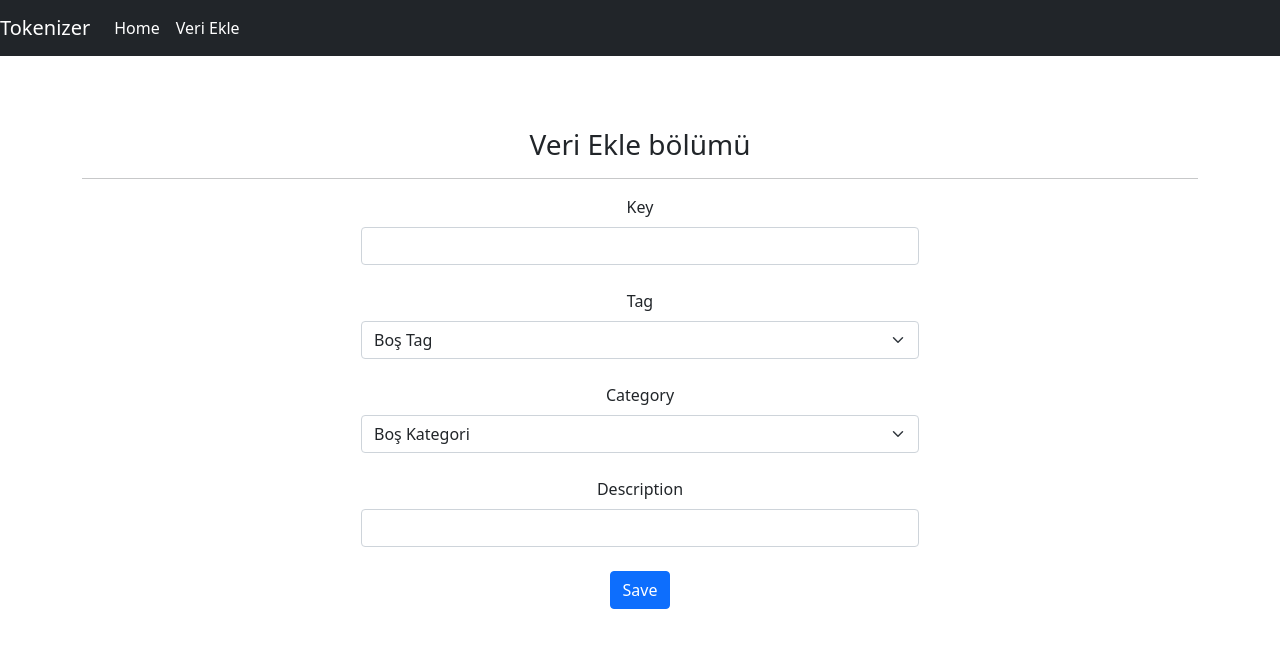
After one commit to demirelakif/TokenizeFlask, a Flask app: page /VeriEkle in a window 1280 px wide. The commit adds this page. Shown: the top 648 px of the page. Run offline with Flask 2, Linux system fonts and the light colour scheme; some libraries are stand-ins or nearby versions.

Commit message:
veriEkleme eklendi

```diff
--- a/Tokenize.py
+++ b/Tokenize.py
@@ -6,9 +6,9 @@ from ngram import NGram
 from typing import List
 from jpype import JClass, JString, getDefaultJVMPath, shutdownJVM, startJVM, java
 
-data = pd.read_csv("test.csv",sep=",")
+data = pd.read_csv('test.csv',sep=",")
 # zemberek-full jar dosyasını C:/Users/kullanici-adi dosya yoluna koyun
-ZEMBEREK_PATH = r'C:\Users\Kivanc\zemberek-full.jar' # alttakina göre uyarla
+ZEMBEREK_PATH = r'zemberek-full.jar' # alttakina göre uyarla
 #ZEMBEREK_PATH = r'C:\Users\<your-user-name>\zemberek-full.jar'
 startJVM(getDefaultJVMPath(), '-ea', '-Djava.class.path=%s' % (ZEMBEREK_PATH))
 
--- a/main.py
+++ b/main.py
@@ -1,15 +1,17 @@
-from flask import Flask,render_template
+from flask import Flask,render_template,request
 from flask_wtf import FlaskForm
 from pandas import value_counts
 from wtforms.validators import DataRequired
 from wtforms import StringField
 import os
 import Tokenize
-
+import csv
+import pandas as pd
 
 
 class dataForm(FlaskForm):
     name = StringField('data', validators=[DataRequired()])
+
 
 app = Flask(__name__)
 data = []
@@ -30,5 +32,57 @@ def index():
 @app.route("/about")
 def about():
     return render_template("about.html")
+# if __name__ == "__main__":
+#     # app.run(debug=True)
+
+
+@app.route("/VeriEkle",methods=["GET","POST"])
+def VeriEkle():
+    if request.method=="POST":
+        key = request.form.get('urun')
+        tag = request.form.get('tag_select')
+        category = request.form.get('category_select')
+        description = request.form.get('description')
+
+        line_no = check_csv(key)
+        if line_no:
+            write_csv(key,tag,category,description,line_no)
+        return render_template("VeriEkle.html")
+
+    return render_template("VeriEkle.html")
+
+
+
+
+def write_csv(key,tag,category,description,line_no):
+    df = pd.DataFrame({'Id': [line_no],
+                   'Key': [key],
+                   'Tag': [tag],
+                   'Category': [category],
+                   'Description': [description],
+                   })
+
+
+    df.to_csv('test.csv', mode='a', index=False, header=False)
+
+
+
+def check_csv(data):
+    with open('test.csv',encoding="UTF-8") as csv_file:
+        csv_reader = csv.reader(csv_file, delimiter=',')
+        line_count = 0
+        for row in csv_reader:
+            if line_count == 0:
+                line_count += 1
+
+            else:
+                if row[1] == data:
+                    return False
+
+                line_count += 1
+        return line_count
+
+
+
 if __name__ == "__main__":
     app.run(debug=True)
--- /dev/null
+++ b/templates/VeriEkle.html
@@ -0,0 +1,43 @@
+{% extends "layout.html" %}
+
+{% block body %}
+
+    <h3 align="Center">Veri Ekle bölümü</h3>
+    <hr>
+    <div class="mb-3" align = "center">
+    <form method="POST">
+        <label for="exampleFormControlInput1" class="form-label">Key</label>
+        <input name="urun" class="form-control" style="width: 50%" id="exampleFormControlInput1" required>
+        <br>
+        <label for="exampleFormControlInput1" class="form-label">Tag</label>
+        <!-- <input type="email" class="form-control" style="width: 50%" id="exampleFormControlInput1"> -->
+        <select name="tag_select" class="form-select" aria-label="select example" style="width: 50%;">
+            <option value="">Boş Tag</option>
+            <option value="Ürün">Ürün</option>
+            <option value="Market">Market</option>
+            <option value="Para Birimi">Para Birimi</option>
+            <option value="Miktar Birimi">Miktar Birimi</option>
+          </select>
+          <br>
+        <label for="exampleFormControlInput1" class="form-label">Category</label>
+        <select name="category_select" class="form-select" aria-label="select example" style="width: 50%;">
+          <option value="">Boş Kategori</option>
+          <option value="Meyve-Sebze">Meyve-Sebze</option>
+          <option value="Et-Tavuk-Balık">Et-Tavuk-Balık</option>
+          <option value="Süt-Süt Ürünleri">Süt-Süt Ürünleri</option>
+          <option value="Baklagil">Baklagil</option>
+          <option value="Tahıl">Tahıl</option>
+          <option value="Baklagil">Baklagil</option>
+        </select>
+        <br>
+        <label for="exampleFormControlInput1" class="form-label">Description</label>
+        <input name="description" class="form-control" style="width: 50%" id="exampleFormControlInput1" required>
+        <br>
+        <button align="right" type="submit" class="btn btn-primary">Save</button>
+
+    </form>
+      </div>
+
+    </div>
+
+{% endblock %}
--- a/templates/includes/navbar.html
+++ b/templates/includes/navbar.html
@@ -6,9 +6,7 @@
   <div class="collapse navbar-collapse" id="navbarNavAltMarkup">
     <div class="navbar-nav">
       <a class="nav-link active" href="/about">Home <span class="sr-only"></span></a>
-      <a class="nav-link" href="#">Features</a>
-      <a class="nav-link" href="#">Pricing</a>
-      <a class="nav-link disabled">Disabled</a>
+      <a class="nav-link active" href="/VeriEkle">Veri Ekle</a>
     </div>
   </div>
 </nav>
--- a/test.csv
+++ b/test.csv
@@ -525,6 +525,3 @@ Id,Key,Tag,Category,Description
 524,Çikolatalı Kolajenli Süt,ÜRÜN,Süt-Süt Ürünleri,
 525,Orman Meyveli Kolajenli Süt ,ÜRÜN,Süt-Süt Ürünleri,
 526,Yulaf İçeceği,ÜRÜN,Süt-Süt Ürünleri,
-527,,,,
-528,,,,
-529,,,,
```
Also changed, not shown: testcsv.py (added, +29 -0 lines), 1 other file.
